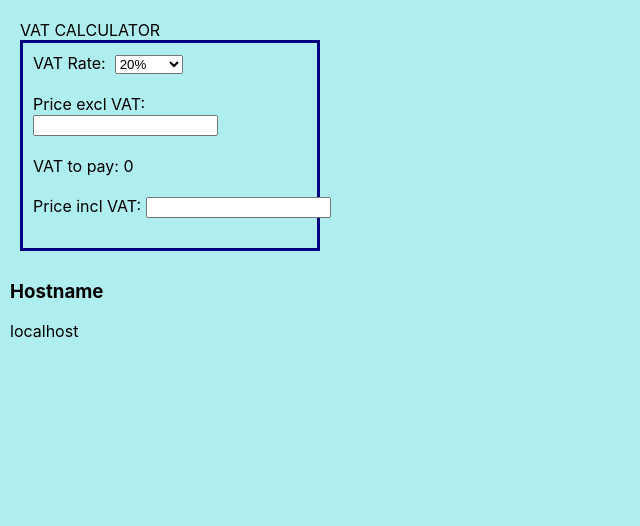
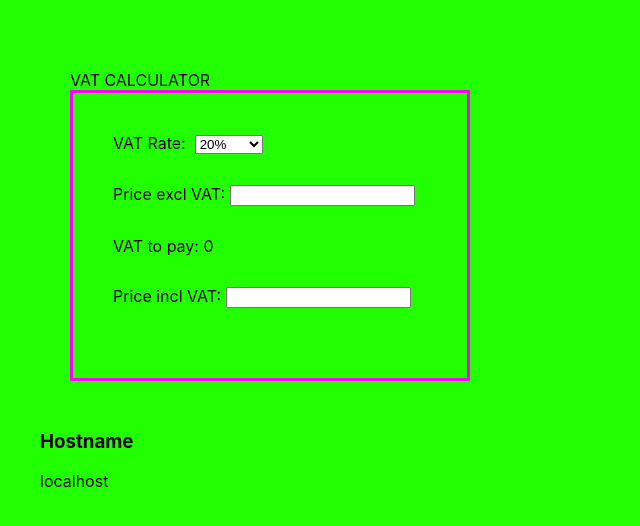
Before and after one commit to yahnyshc-sky/vat-calculator-docker, a React (Create React App) app: page / in a window 1280 px wide. Shown: the top 526 px of the page, without its empty margins (0-640 px from the left). Built offline with nearby package versions, Linux system fonts and the light colour scheme.

Commit message:
UPDATE: Css

```diff
--- a/deployment.yaml
+++ b/deployment.yaml
@@ -5,7 +5,7 @@ metadata:
   labels:
     app: calc
 spec:
-  replicas: 1
+  replicas: 2
   selector:
     matchLabels:
       app: calc
--- a/src/App.css
+++ b/src/App.css
@@ -1,18 +1,18 @@
 .field{
-  width: 300px;
-  padding-bottom: 20px;
+  width: 400px;
+  padding-bottom: 30px;
 }
 
 .colour-border{
-  border: 3px solid navy;
-  padding: 10px;
+  border: 3px solid rgb(255, 0, 255);
+  padding: 40px;
 }
 
 .header{
-  padding: 10px;
+  padding: 30px;
 }
 
 body{
-  padding: 10px;
-  background-color: paleturquoise;
+  padding: 40px;
+  background-color: rgb(34, 255, 0);
 }
```
